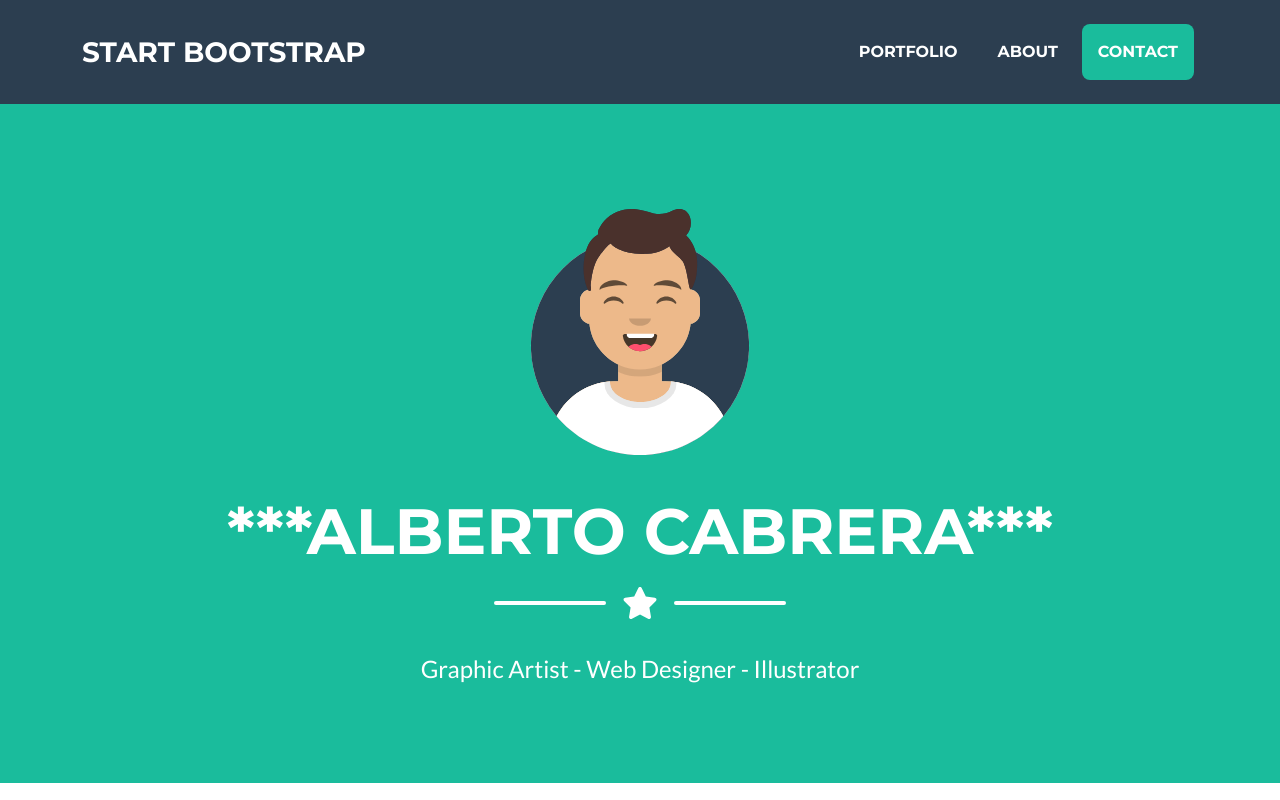
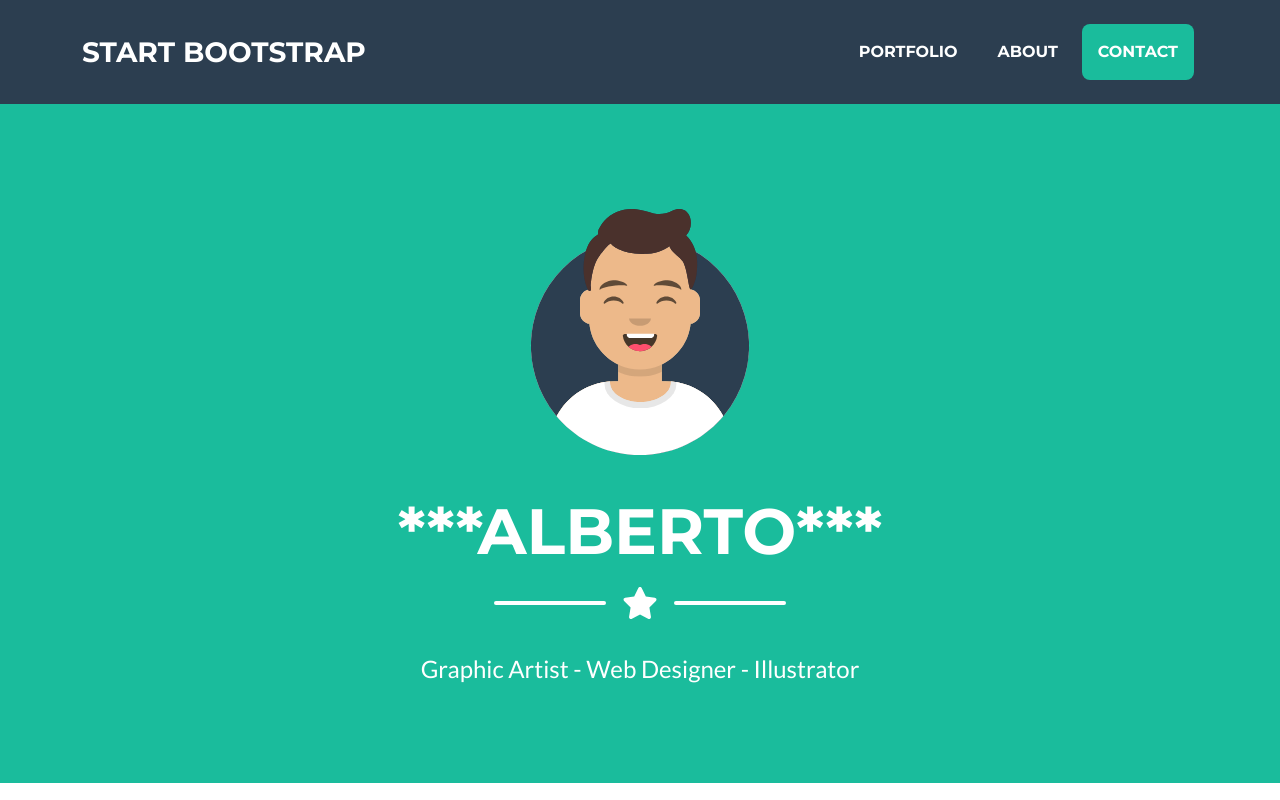
Before and after one commit to Albcs1500/MencionCloud, a plain HTML site: page index.html in a window 1280 px wide. Shown: the top 800 px of the page. Drawn offline with nearby package versions, Linux system fonts and the light colour scheme.

Commit message:
Cambios locales

```diff
--- a/index.html
+++ b/index.html
@@ -40,7 +40,7 @@
                 <!-- Masthead Avatar Image-->
                 <img class="masthead-avatar mb-5" src="assets/img/avataaars.svg" alt="..." />
                 <!-- Masthead Heading-->
-                <h1 class="masthead-heading text-uppercase mb-0">***Alberto Cabrera***</h1>
+                <h1 class="masthead-heading text-uppercase mb-0">***Alberto***</h1>
                 <!-- Icon Divider-->
                 <div class="divider-custom divider-light">
                     <div class="divider-custom-line"></div>
```
